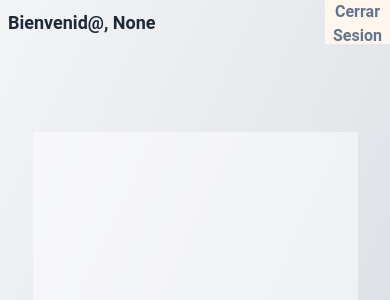
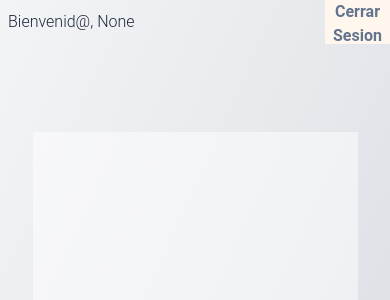
Before and after one commit to GaboAbo/axion_smarty, a Django app: page /home in a window 390 px wide. Shown: the top 300 px of the page. Run offline with Django 5.2, Linux system fonts and the light colour scheme; some libraries are stand-ins or nearby versions; some web fonts are replaced.

Commit message:
text responsive values changed 2

```diff
--- a/static/output.css
+++ b/static/output.css
@@ -340,9 +340,6 @@
   .h-\[32px\] {
     height: 32px;
   }
-  .h-\[34px\] {
-    height: 34px;
-  }
   .h-\[44px\] {
     height: 44px;
   }
@@ -411,9 +408,6 @@
   }
   .w-\[32px\] {
     width: 32px;
-  }
-  .w-\[34px\] {
-    width: 34px;
   }
   .w-\[58px\] {
     width: 58px;
@@ -867,8 +861,9 @@
     font-size: clamp(1.25rem, 1.5vw + 0.5rem, 2rem);
   }
   .basic-text {
+    font-weight: 300;
     color: #1e293b;
-    font-size: clamp(1.125rem, 1vw + 0.25rem, 1.5rem);
+    font-size: clamp(1rem, 1vw + 0.25rem, 1.25rem);
   }
   .basic-input {
     font-size: clamp(1.25rem, 2vw, 2.25rem);
```
